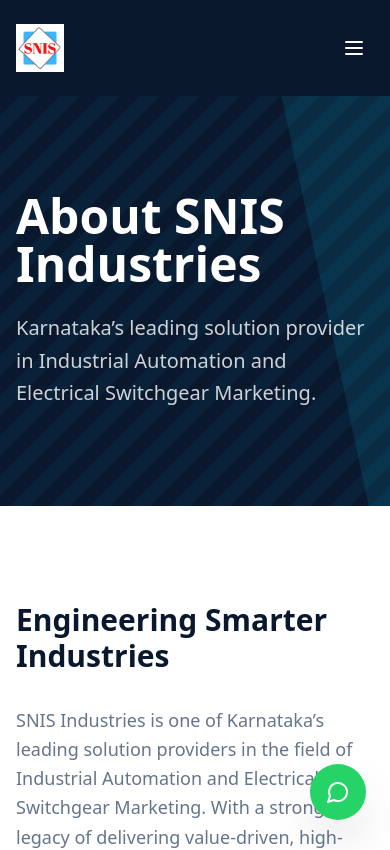
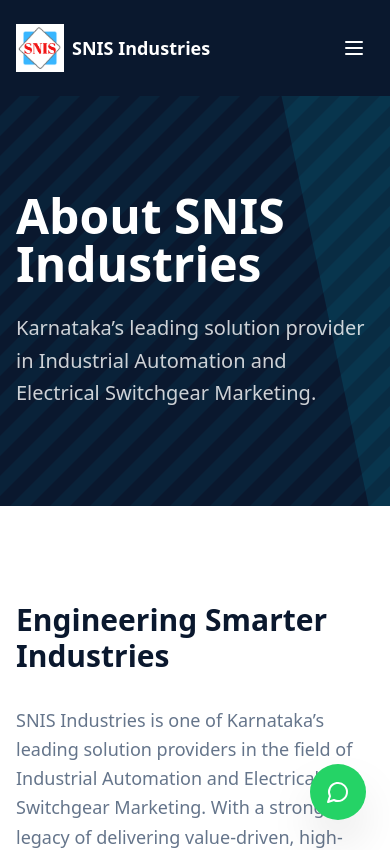
Before and after one commit to JanakeeshHd/SNIS, a React (Vite) app: page /about in a window 390 px wide. Shown: the top 850 px of the page. Built offline with nearby package versions, Linux system fonts and the light colour scheme.

Commit message:
Nav bar companey name has added for mobile devices

```diff
--- a/src/components/layout/Header.tsx
+++ b/src/components/layout/Header.tsx
@@ -71,12 +71,15 @@ export const Header = () => {
     )}>
       <div className="container mx-auto px-4 flex h-16 items-center justify-between">
         <div className="flex items-center gap-8">
-          <Link to="/" className="flex items-center space-x-2">
+        <Link to="/" className="flex items-center space-x-2 md:space-x-3">
             <img
               src={logo}
               alt="SNIS Industries Logo"
-              className="h-12 w-auto object-contain"
+            className="h-12 w-auto object-contain shrink-0"
             />
+          <span className="text-white font-bold text-lg md:text-xl lg:hidden truncate">
+            SNIS Industries
+          </span>
           </Link>
 
           <NavigationMenu className="hidden lg:flex">
```
